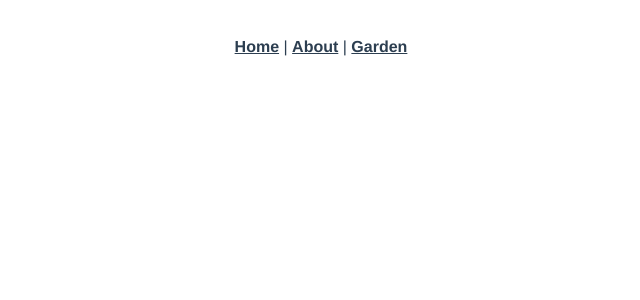
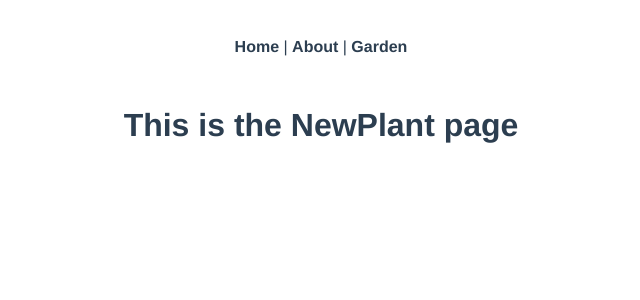
Before and after one commit to KT-GitHub-code/GardenApp-FrontEnd-Vue, a Vue app: page /garden/newplant in a window 1280 px wide. Shown: the top 300 px of the page, without its empty margins (319-959 px from the left). Built offline with nearby package versions, Linux system fonts and the light colour scheme.

Commit message:
Add NewPlantView and /newplant route

```diff
--- a/src/components/PlantList.vue
+++ b/src/components/PlantList.vue
@@ -3,7 +3,10 @@
         <div className='container' :key="plant.id" v-for="plant in plants">
         <Plant :plant="plant"/>
         </div>
-        <NewPlant className='container'/>
+        <router-link to="/garden/newplant">
+            <NewPlant className='container' />
+        </router-link>
+
     </div>
 
 </template>
@@ -20,3 +23,10 @@ export default {
     components: { Plant, NewPlant }
 }
 </script>
+
+<style>
+a, a:hover, a:focus, a:active {
+text-decoration: none;
+color: inherit;
+}
+</style>
--- a/src/router/index.js
+++ b/src/router/index.js
@@ -1,6 +1,7 @@
 import { createRouter, createWebHistory } from 'vue-router'
 import HomeView from '../views/HomeView.vue'
 import GardenView from '../views/GardenView.vue'
+import NewPlantView from '../views/NewPlantView.vue'
 
 const routes = [
   {
@@ -20,6 +21,11 @@ const routes = [
     path: '/garden',
     name: 'garden',
     component: GardenView
+  },
+  {
+    path: '/garden/newplant',
+    name: 'newplant',
+    component: NewPlantView
   }
 ]
 
--- /dev/null
+++ b/src/views/NewPlantView.vue
@@ -0,0 +1,13 @@
+<template>
+    <div class="newplant">
+      <h1>This is the NewPlant page</h1>
+    </div>
+</template>
+
+<script>
+
+export default {
+  name: 'NewPlantView',
+
+}
+</script>
```
